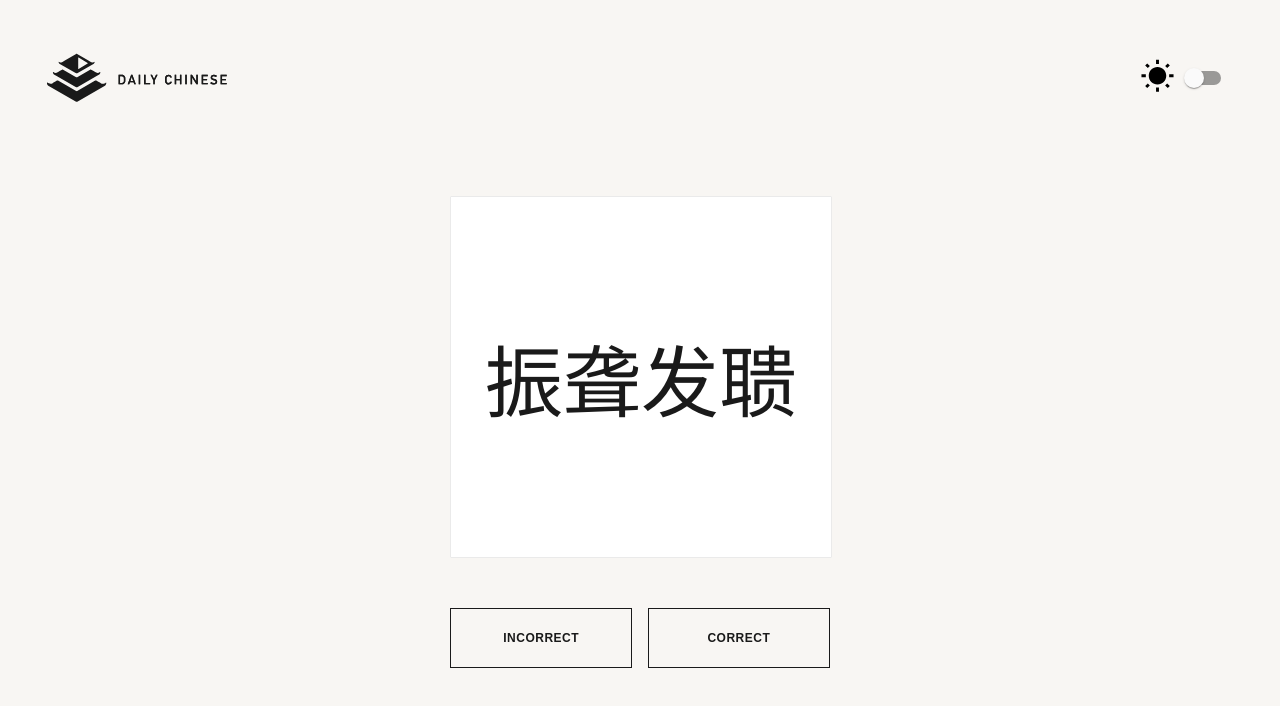
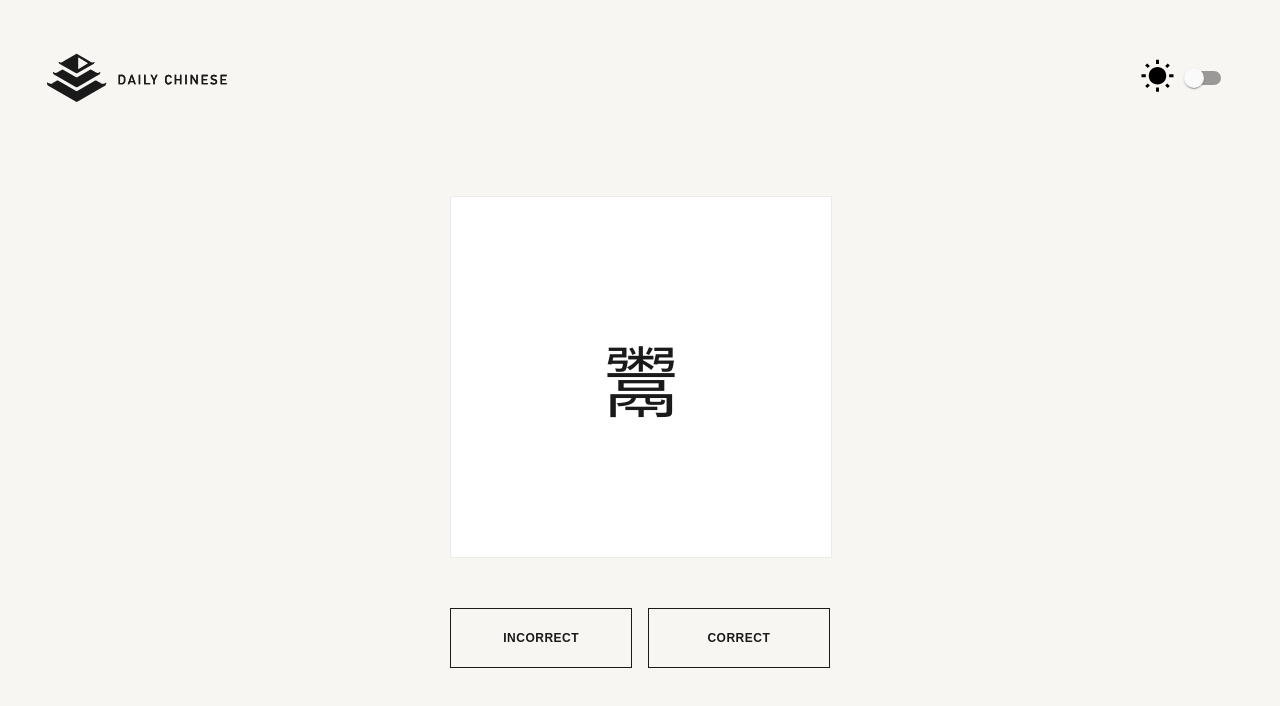
Before and after one commit to chris-mojay/daily-chinese-react-mini-proj, a React (Create React App) app: page / in a window 1280 px wide. Shown: the top 706 px of the page. Built offline with nearby package versions, Linux system fonts and the light colour scheme.

Commit message:
new word, styling, and readme update

```diff
--- a/package.json
+++ b/package.json
@@ -1,4 +1,5 @@
 {
+  "homepage": "http://www.chris-mojay.github.io/daily-chinese-react-mini-proj",
   "name": "daily-chinese-react",
   "version": "0.1.0",
   "private": true,
@@ -15,6 +16,8 @@
     "react-transition-group": "^4.4.1"
   },
   "scripts": {
+    "predeploy": "npm run build",
+    "deploy": "gh-pages -d build",
     "start": "react-scripts start",
     "build": "react-scripts build",
     "test": "react-scripts test",
@@ -34,5 +37,8 @@
       "last 1 firefox version",
       "last 1 safari version"
     ]
+  },
+  "devDependencies": {
+    "gh-pages": "^3.1.0"
   }
 }
--- a/src/index.css
+++ b/src/index.css
@@ -82,13 +82,14 @@ header {
 .pinyin-text {
   font-size: 21px;
   font-weight: 600;
-  margin-top: 0;
+  margin-top: 0;;
 }
 
 .definition-text {
   font-size: 21px;
   font-weight: 400;
   margin: 0;
+  padding: 0 20px 0 20px;
 }
 
 .button-wrapper {
--- a/src/words.js
+++ b/src/words.js
@@ -1,32 +1,110 @@
 const words = [{
     "chinese": "你好",
-    "pinyin": "nihao",
-    "definition": "Hello"
+    "pinyin": "nǐ hǎo",
+    "definition": "hello"
 }, {
-    "chinese": "屁股",
-    "pinyin": "nihao",
-    "definition": "Hello"
+    "chinese": "和谐",
+    "pinyin": "hé xié",
+    "definition": "harmony"
 }, {
-    "chinese": "牛奶",
-    "pinyin": "nihao",
-    "definition": "Hello"
+    "chinese": "石头",
+    "pinyin": "jié shí",
+    "definition": "stone, rock"
 }, {
-    "chinese": "发脾",
-    "pinyin": "nihao",
-    "definition": "Hello"
+    "chinese": "生活",
+    "pinyin": "shēng huó",
+    "definition": "live"
 }, {
-    "chinese": "摩羯",
-    "pinyin": "nihao",
-    "definition": "Hello"
+    "chinese": "尊严",
+    "pinyin": "zūn yán",
+    "definition": "dignity, honor"
 }, {
     "chinese": "振聋发聩",
-    "pinyin": "nihao",
-    "definition": "Hello"
+    "pinyin": "zhèn lóng fā kuì",
+    "definition": "shocked, \"so loud even the deaf can hear\""
 }, {
-    "chinese": "抹黑",
-    "pinyin": "nihao",
-    "definition": "Hello"
+    "chinese": "拍马屁",
+    "pinyin": "pāi mǎ pì",
+    "definition": "suck-up, brown noser"
 },
+{
+    "chinese": "傻蛋",
+    "pinyin": "shǎ dàn",
+    "definition": "stupid egg (insult)"
+},
+{
+    "chinese": "牛逼",
+    "pinyin": "niú bī",
+    "definition": "awesome, \"cow's vagina\""
+},
+{
+    "chinese": "凹凸",
+    "pinyin": "āo tū",
+    "definition": "uneven, bumpy"
+},
+{
+    "chinese": "新加坡",
+    "pinyin": "xīn jiā pō",
+    "definition": "Singapore"
+},
+{
+    "chinese": "芝加哥",
+    "pinyin": "zhī jiā gē",
+    "definition": "Chicago"
+},
+{
+    "chinese": "吉姆",
+    "pinyin": "jí mǔ",
+    "definition": "Jim"
+},
+{
+    "chinese": "史考特",
+    "pinyin": "shǐ kǎo tè",
+    "definition": "Scott"
+},
+{
+    "chinese": "乒乓",
+    "pinyin": "pīng pāng",
+    "definition": "Ping pong"
+},
+{
+    "chinese": "囧",
+    "pinyin": "jiǒng",
+    "definition": "(used as suprise emoji)"
+},
+{
+    "chinese": "龘",
+    "pinyin": "tà",
+    "definition": "sound of a dragon walking"
+},
+{
+    "chinese": "鬻",
+    "pinyin": "yù",
+    "definition": "to sell one's children to buy gruel"
+},
+{
+    "chinese": "鬱",
+    "pinyin": "yù",
+    "definition": "gloomy, depressed"
+},
+{
+    "chinese": "尷尬",
+    "pinyin": "gān gà",
+    "definition": "awkward"
+},
+{
+    "chinese": "克里斯",
+    "pinyin": "kè lǐ sī",
+    "definition": "Chris"
+}, {
+    "chinese": "成功",
+    "pinyin": "chéng gōng",
+    "definition": "success"
+}, {
+    "chinese": "码农",
+    "pinyin": "mǎ nóng",
+    "definition": "programmer, \"code farmer\""
+}
 ]
 
 export default words
```
Also changed, not shown: 1 other file (tests, documents, lock files or other folders).
